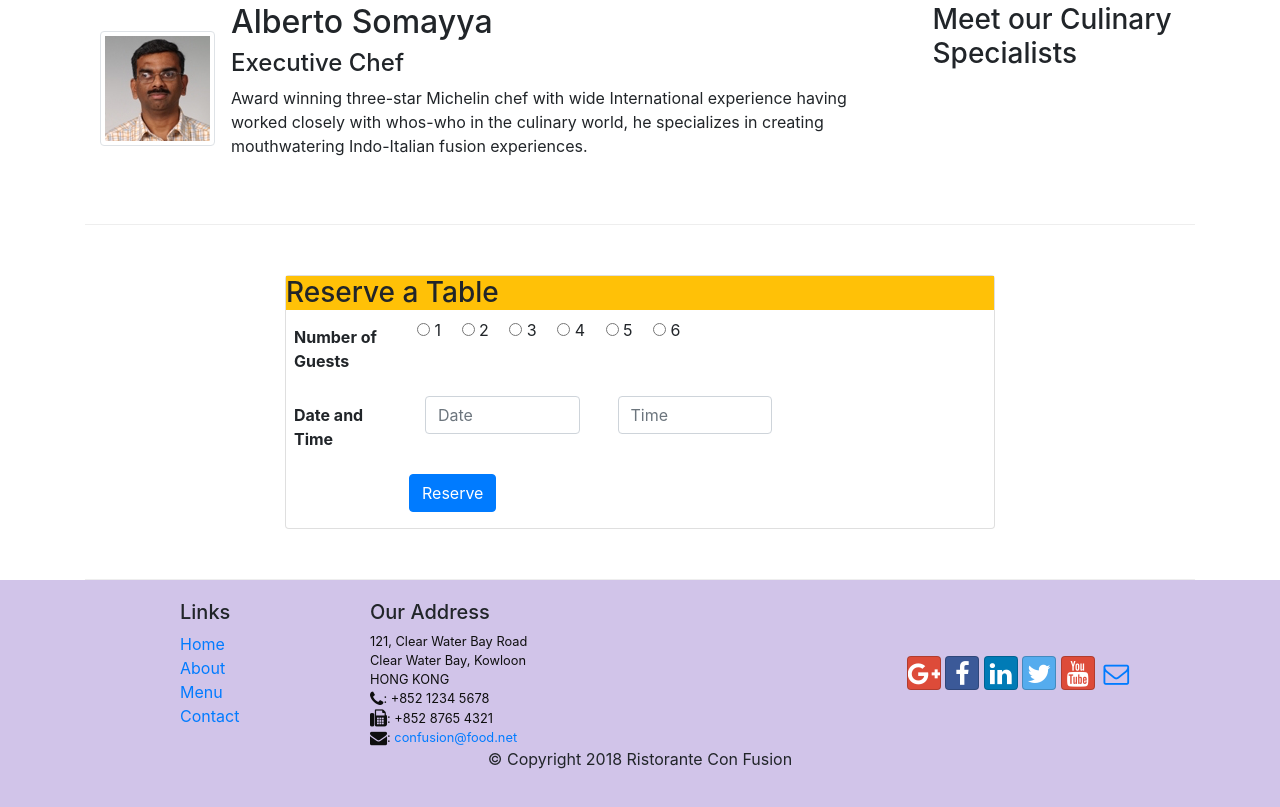
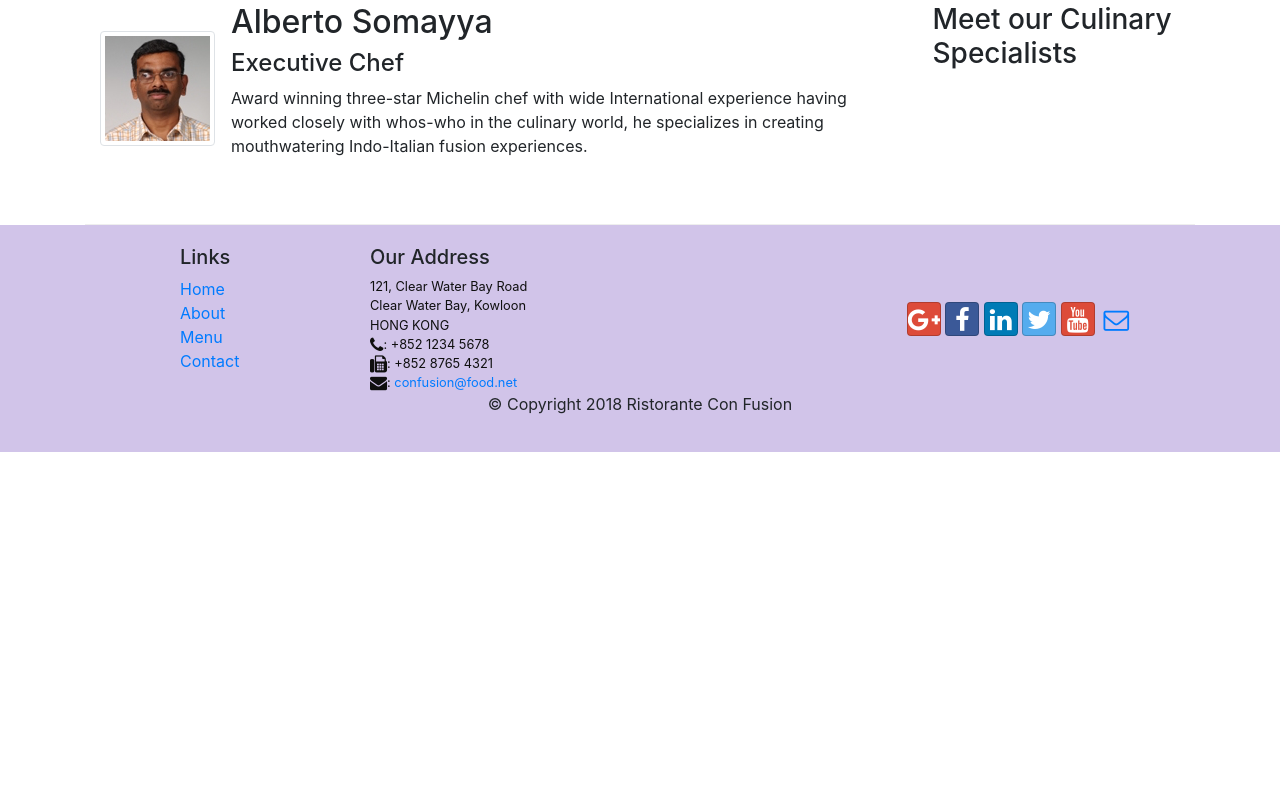
Before and after one commit to asafadd/bootstrap_intro, a website: page conFusion/index.html in a window 1280 px wide. Shown: the part 1256-2063 px from the top of the page. After the commit the page ends 1708 px from the top, so only its background shows below. Drawn offline with nearby package versions, Linux system fonts and the light colour scheme.

Commit message:
Reservation modal 2

```diff
--- a/conFusion/index.html
+++ b/conFusion/index.html
@@ -84,30 +84,37 @@
                <form>
                 <div class="form-group row">
                     <label for="guestsnum" class="col-md-2 col-form-label ml-2"  id="Reservation"><strong>Number of Guests</strong></label>
-                    <div class="col-md-6">
-                        <input type="radio" id="1guest" name="guestsnum" value="1">
-                        <label for="1guest" class="radio-inline mr-3">1</label>
-                        <input type="radio" id="2guest" name="guestsnum" value="2">
-                        <label for="1guest" class="radio-inline mr-3">2</label>
-                        <input type="radio" id="3guest" name="guestsnum" value="3">
-                        <label for="1guest" class="radio-inline mr-3">3</label>
-                        <input type="radio" id="4guest" name="guestsnum" value="4">
-                        <label for="1guest" class="radio-inline mr-3">4</label>
-                        <input type="radio" id="5guest" name="guestsnum" value="5">
-                        <label for="1guest" class="radio-inline mr-3">5</label>
-                        <input type="radio" id="6guest" name="guestsnum" value="6">
-                        <label for="1guest" class="radio-inline mr-3">6</label>
+                    <div class="col-md-6"><div class="form-check form-check-inline">
+                        <input class="form-check-input" type="radio" name="numGuests" id="one_guest_radio" value="one" checked="checked">
+                        <label class="form-check-label" for="one_guest_radio">1</label>
+                      </div>
+                      <div class="form-check form-check-inline">
+                        <input class="form-check-input" type="radio" name="numGuests" id="two_guest_radio" value="two">
+                        <label class="form-check-label" for="two_guest_radio">2</label>
+                      </div>
+                      <div class="form-check form-check-inline">
+                        <input class="form-check-input" type="radio" name="numGuests" id="three_guest_radio" value="three">
+                        <label class="form-check-label" for="three_guest_radio">3</label>
+                      </div>
+                      <div class="form-check form-check-inline">
+                        <input class="form-check-input" type="radio" name="numGuests" id="four_guest_radio" value="four">
+                        <label class="form-check-label" for="four_guest_radio">4</label>
+                      </div>
+                      <div class="form-check form-check-inline">
+                        <input class="form-check-input" type="radio" name="numGuests" id="six_guest_radio" value="six">
+                        <label class="form-check-label" for="six_guest_radio">6</label>
+                      </div>
                     </div>
                </div>
                <div class="form-group row">
                     <label for="section" class="col-md-2 col-form-label ml-2"><strong>Section</strong></label>
                     <div class="col-11 col-md-3 ml-2">
-                        <div class="btn-group btn-group-toggle" btn-toggle="buttons">
+                        <div class="btn-group btn-group-toggle" data-toggle="buttons">
                             <label class="btn btn-success active">
-                                <input type="radio" name="section" id="nonsmoking" autocomplete="off" checked>Non-Smoking
+                                <input type="radio" name="section" value="nonsmoking" id="nonsmoking" autocomplete="off" checked>Non-Smoking
                             </label>
                             <label class="btn btn-danger">
-                                <input type="radio" name="section" id="smoking" autocomplete="off">Smoking
+                                <input type="radio" name="section" value="smoking" id="smoking" autocomplete="off">Smoking
                             </label>
                         </div>
                     </div>
@@ -259,49 +266,6 @@
             </div>
         </div>
 
-        <div class="row row-content">
-            <div class="col col-12 col-sm-8 offset-sm-2">
-                <div class="card">
-                    <h3 class="card-hader bg-warning">Reserve a Table</h3>
-                    <div class="card-content">
-                        <form>
-                            <div class="form-group row">
-                                <label for="guestsnum" class="col-md-2 col-form-label ml-2"  id="Reservation"><strong>Number of Guests</strong></label>
-                                <div class="col-md-6">
-                                    <input type="radio" id="1guest" name="guestsnum" value="1">
-                                    <label for="1guest" class="radio-inline mr-3">1</label>
-                                    <input type="radio" id="2guest" name="guestsnum" value="2">
-                                    <label for="1guest" class="radio-inline mr-3">2</label>
-                                    <input type="radio" id="3guest" name="guestsnum" value="3">
-                                    <label for="1guest" class="radio-inline mr-3">3</label>
-                                    <input type="radio" id="4guest" name="guestsnum" value="4">
-                                    <label for="1guest" class="radio-inline mr-3">4</label>
-                                    <input type="radio" id="5guest" name="guestsnum" value="5">
-                                    <label for="1guest" class="radio-inline mr-3">5</label>
-                                    <input type="radio" id="6guest" name="guestsnum" value="6">
-                                    <label for="1guest" class="radio-inline mr-3">6</label>
-                                </div>
-                           </div>
-                           <div class="form-group row">
-                                <label for="datetime" class="col-md-2 col-form-label ml-2"><strong>Date and Time</strong></label>
-                                <div class="col-11 col-md-3 ml-2">
-                                    <input type="text" class="form-control" id="date" name="date" placeholder="Date">
-                                </div>
-                                <div class="col-11 col-md-3 ml-2">
-                                    <input type="text" class="form-control" id="time" name="time" placeholder="Time">
-                                </div>
-                            </div>
-                            <div class="form-group row">
-                                <div class="offset-md-2 col-md-10">
-                                    <button type="submit" class="btn btn-primary">Reserve</button>
-                                </div>
-                            </div>
-                        </form>
-                    </div>
-                </div>
-            </div>
-        </div>
-
     </div>
 
     <footer class="footer">
```
